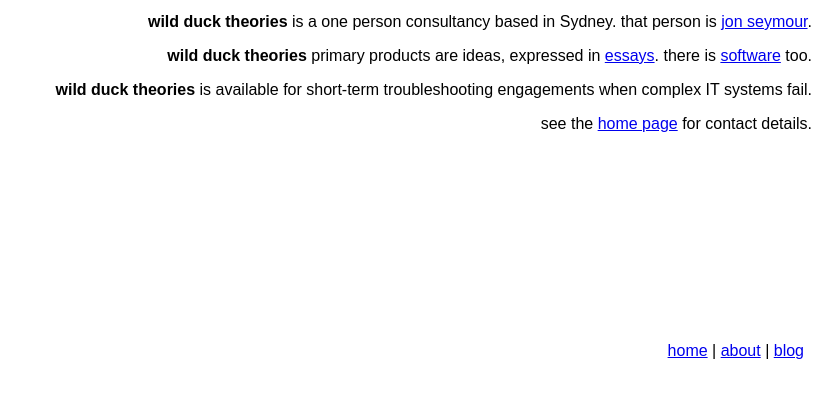
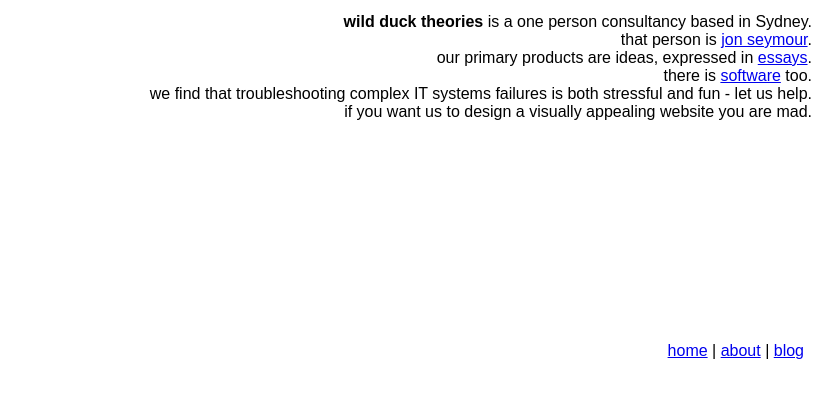
Before and after one commit to jonseymour/wildduck-static, a plain HTML site: page www/about.html in a window 1280 px wide. Shown: the part 258-656 px from the top of the page, without its empty margins (460-1280 px from the left). Drawn offline with Linux system fonts and the light colour scheme.

Commit message:
Make the about page slightly (only slightly) less annoying.
Signed-off-by: Jon Seymour <jon@wildducktheories.com>

```diff
--- a/www/about.html
+++ b/www/about.html
@@ -4,14 +4,15 @@
 </head>
 <body>
 <h1 class="banner">about</h1>
+<div id="body">
 <p>
-<b>wild duck theories</b> is a one person consultancy based in Sydney. that person is <a href="https://www.linkedin.com/in/jonseymour1">jon seymour</a>.
-</p>
-<p><b>wild duck theories</b> primary products are ideas, expressed in <a href="http://blog.wildducktheories.com/">essays</a>. there is <a href="https://github.com/wildducktheories">software</a> too.
-</p>
-<p><b>wild duck theories</b> is available for short-term troubleshooting engagements when complex IT systems fail.
-</p>
-<p>see the <a href="/">home page</a> for contact details.</p>
+<b>wild duck theories</b> is a one person consultancy based in Sydney.
+<br/>that person is <a href="https://www.linkedin.com/in/jonseymour1">jon seymour</a>.
+<br/>our primary products are ideas, expressed in <a href="http://blog.wildducktheories.com/">essays</a>.
+<br/>there is <a href="https://github.com/wildducktheories">software</a> too.
+<br/>we find that troubleshooting complex IT systems failures is both stressful and fun - let us help.
+<br/>if you want us to design a visually appealing website you are mad.
+</div>
 <div id="footer">
 <a href="/">home</a> | <a href="about.html">about</a> | <a href="http://blog.wildducktheories.com/">blog</a>
 </div>
--- a/www/theme/wildduck.css
+++ b/www/theme/wildduck.css
@@ -21,7 +21,7 @@ p#byline {
    margin: 0;
 }
 
-p {
+div#body p {
    text-align: right;
 }
 
```
